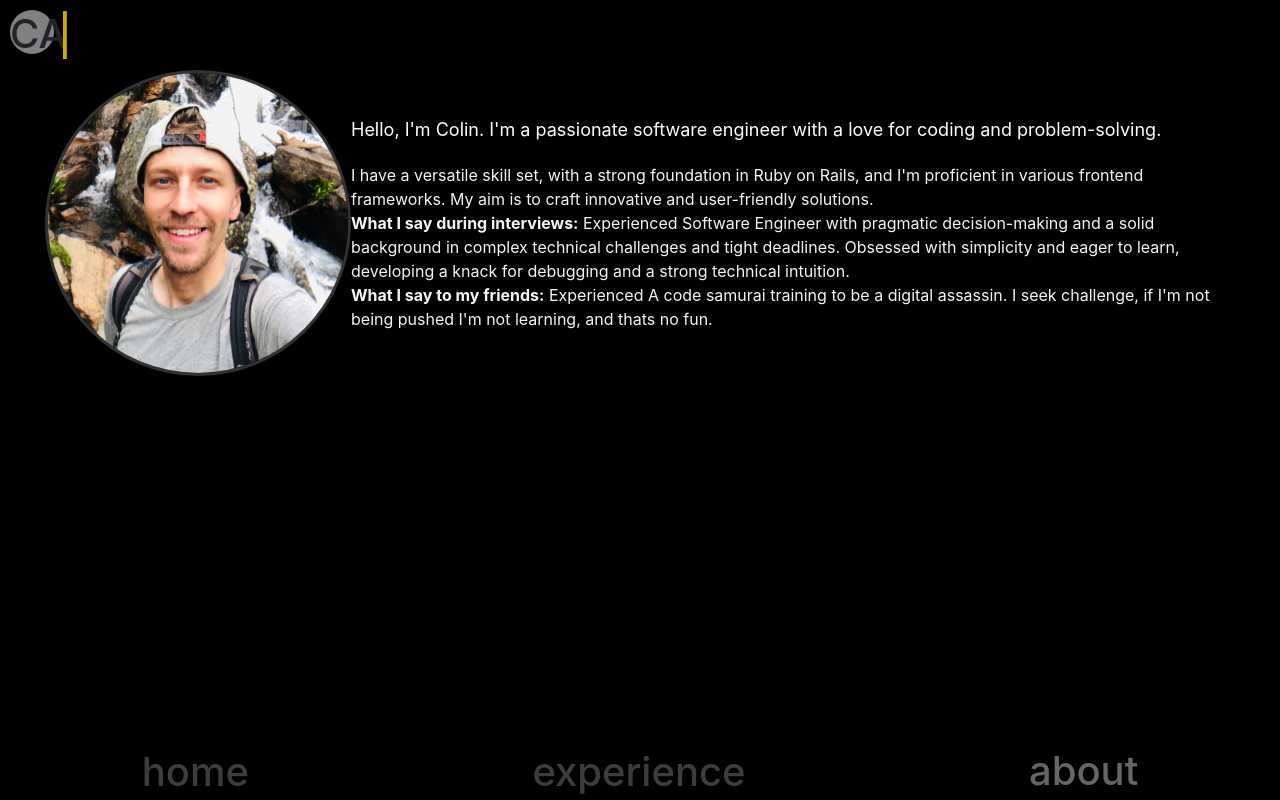
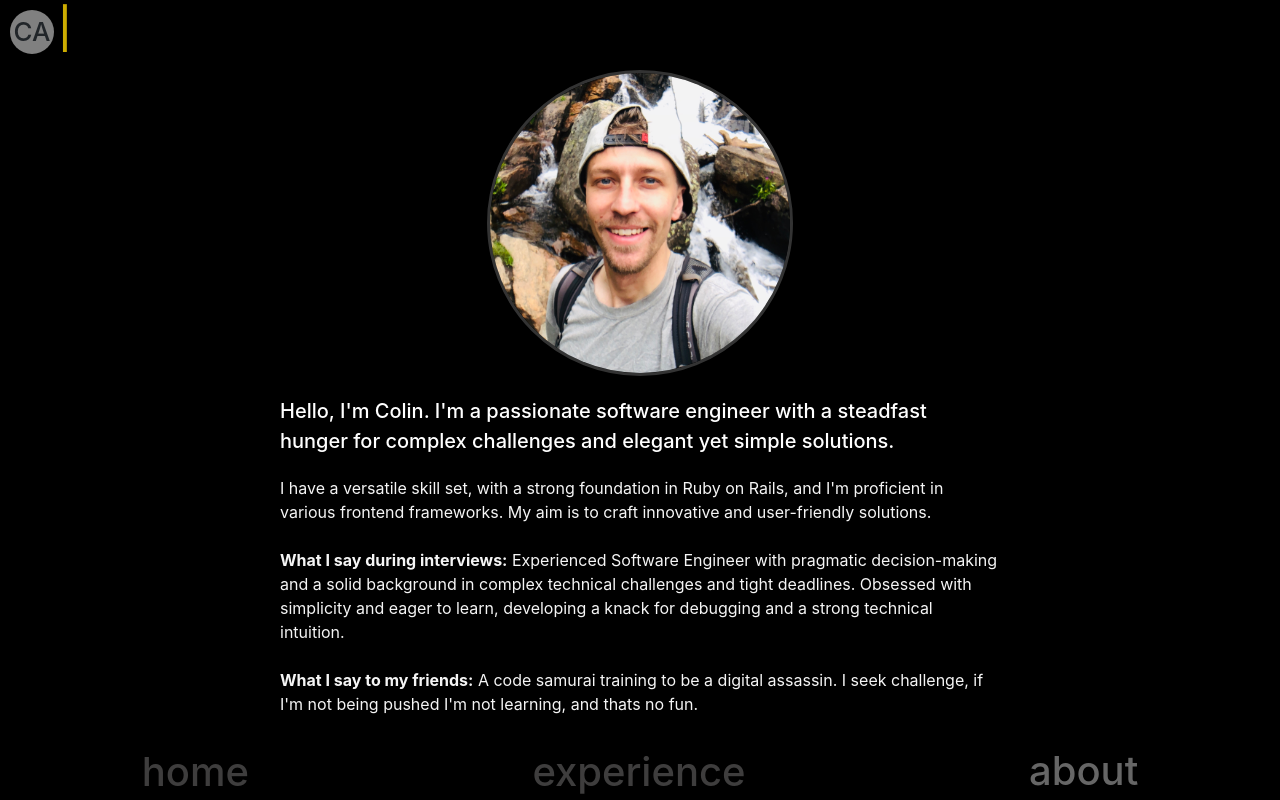
Before and after one commit to colintalex/portfolio-next, a Next.js app: page /about in a window 1280 px wide. Built offline with nearby package versions, Linux system fonts and the light colour scheme; a web font is replaced by a local one.

Commit message:
Style tweaks and typos

```diff
--- a/components/branding.module.scss
+++ b/components/branding.module.scss
@@ -11,5 +11,6 @@
 
   h1 {
     margin: auto;
+    font-size: 26px;
   }
 }
--- a/components/nav.module.scss
+++ b/components/nav.module.scss
@@ -39,6 +39,11 @@
   margin-left: 58px;
   padding-top: 12px;
   padding-bottom: 12px;
+
+  @media (min-width: 700px) {
+    padding-top: 5px;
+      /* Styles for desktop */
+    }
   color: rgba(255, 255, 255, 0.516);
 
   span {
--- a/pages/about.js
+++ b/pages/about.js
@@ -18,14 +18,15 @@ export default function About() {
             </div>
             <div className={styles.bio}>
               <p className={styles.intro}>
-                Hello, I&apos;m Colin. I&apos;m a passionate software engineer with a love
-                for coding and problem-solving.
+                Hello, I&apos;m Colin. I&apos;m a passionate software engineer with a steadfast hunger
+                for complex challenges and elegant yet simple solutions.
               </p>
               <p className={styles.description}>
                 I have a versatile skill set, with a strong foundation in Ruby
                 on Rails, and I&apos;m proficient in various frontend frameworks. My
                 aim is to craft innovative and user-friendly solutions.
               </p>
+              <br/>
               <p className={styles.description}>
                 <strong>What I say during interviews:</strong> Experienced
                 Software Engineer with pragmatic decision-making and a solid
@@ -33,8 +34,9 @@ export default function About() {
                 Obsessed with simplicity and eager to learn, developing a knack
                 for debugging and a strong technical intuition.
               </p>
+              <br/>
               <p className={styles.description}>
-                <strong>What I say to my friends:</strong> Experienced A code
+                <strong>What I say to my friends:</strong> A code
                 samurai training to be a digital assassin. I seek challenge, if
                 I&apos;m not being pushed I&apos;m not learning, and thats no fun.
               </p>
--- a/styles/About.module.scss
+++ b/styles/About.module.scss
@@ -7,6 +7,9 @@
   border-radius: 10px;
   box-shadow: 0 4px 8px rgba(0, 0, 0, 0.2);
   text-align: center;
+  max-width: 800px;
+  margin: auto;
+  margin-bottom: 60px;
 }
 
 .title {
@@ -74,14 +77,13 @@
   }
 
   .profile {
-    flex-direction: row;
+    flex-direction: column;
     /* Display elements side by side on larger screens */
     margin-top: 30px;
   }
 
   .img_wrapper {
-    margin-bottom: 0;
-    /* Remove margin for larger screens */
+    margin-bottom: 20px;
   }
 
   .selfie_img {
@@ -92,7 +94,8 @@
   }
 
   .intro {
-    font-size: 18px;
+    font-size: 20px;
+    font-weight: 500;
     margin-bottom: 20px;
     /* Increase margin for larger screens */
   }
--- a/styles/Experience.module.scss
+++ b/styles/Experience.module.scss
@@ -1,3 +1,6 @@
 .container {
   padding-top: 80px;
+  max-width: 800px;
+  margin: auto;
+  margin-bottom: 60px;
 }
--- a/styles/Home.module.scss
+++ b/styles/Home.module.scss
@@ -148,6 +148,9 @@
   justify-content: center;
   align-items: center;
   padding-top: 80px;
+  max-width: 800px;
+  margin: auto;
+  margin-bottom: 60px;
 }
 
 .avatar_wrapper {
```
